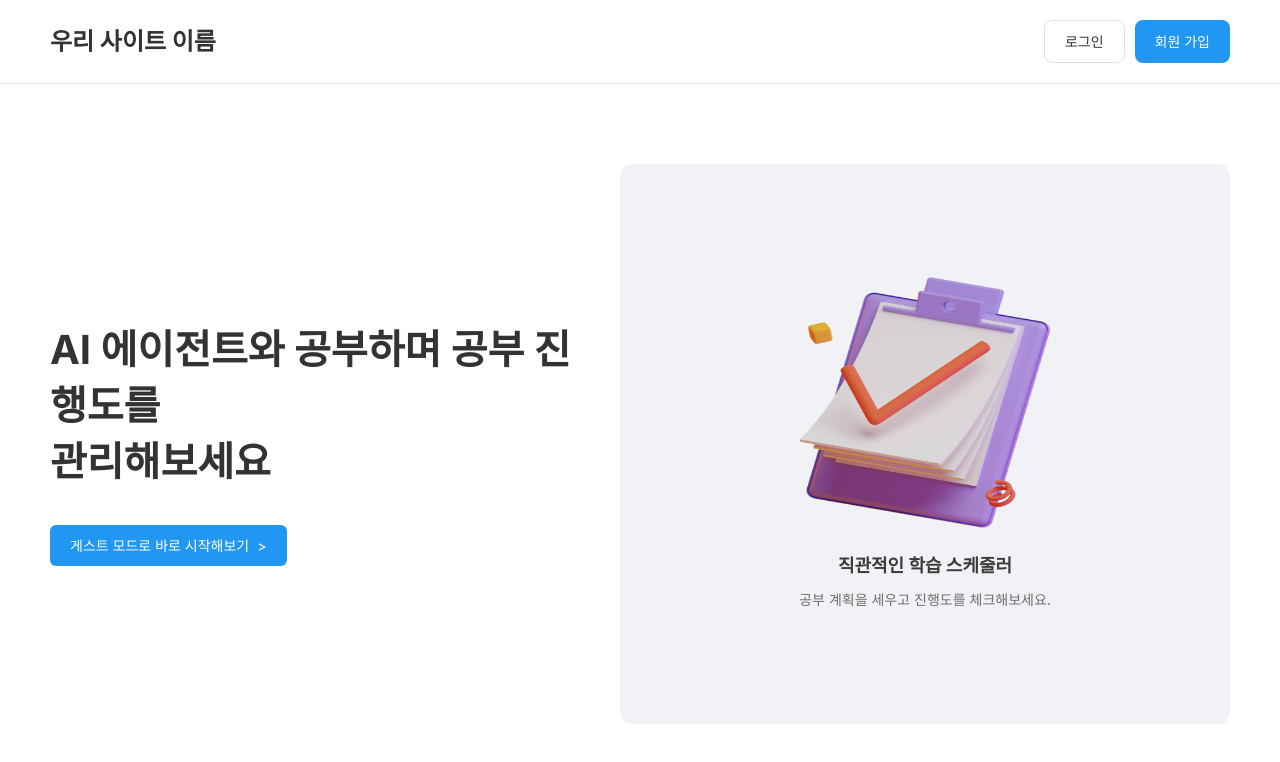
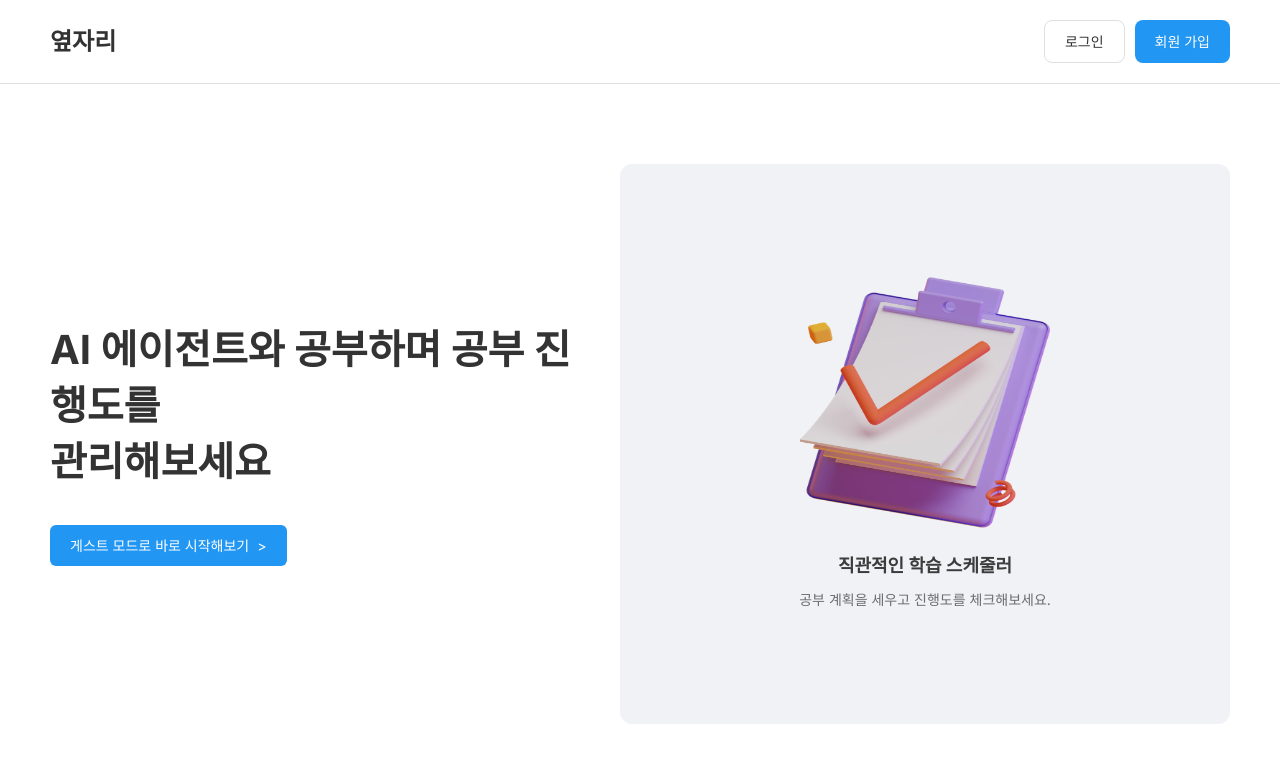
Before and after one commit to minjunyeong1/Capston-26-1, a Next.js app in the folder Frontend/: page / in a window 1280 px wide. Shown: the top 762 px of the page. Built offline with nearby package versions, Linux system fonts and the light colour scheme.

Commit message:
타이틀 변경

```diff
--- a/Frontend/app/_components/Header.tsx
+++ b/Frontend/app/_components/Header.tsx
@@ -70,7 +70,7 @@ export default function Header() {
   return (
     <HeaderContainer>
       {/* href 속성에 이동할 주소 */}
-      <Logo href="/">우리 사이트 이름</Logo>
+      <Logo href="/">옆자리</Logo>
       <ButtonGroup>
         <LoginButton href="/login">로그인</LoginButton>
         <SignUpButton href="/signup">회원 가입</SignUpButton>
```
